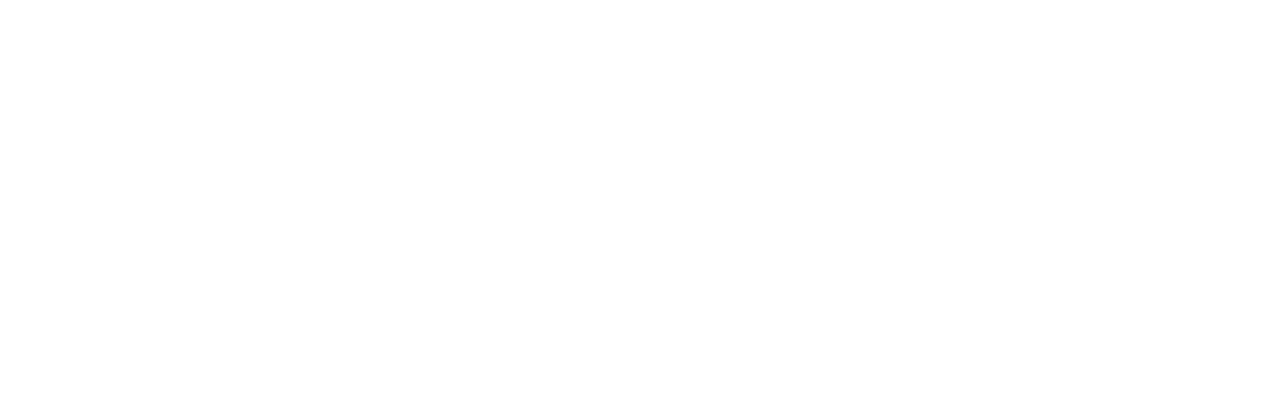
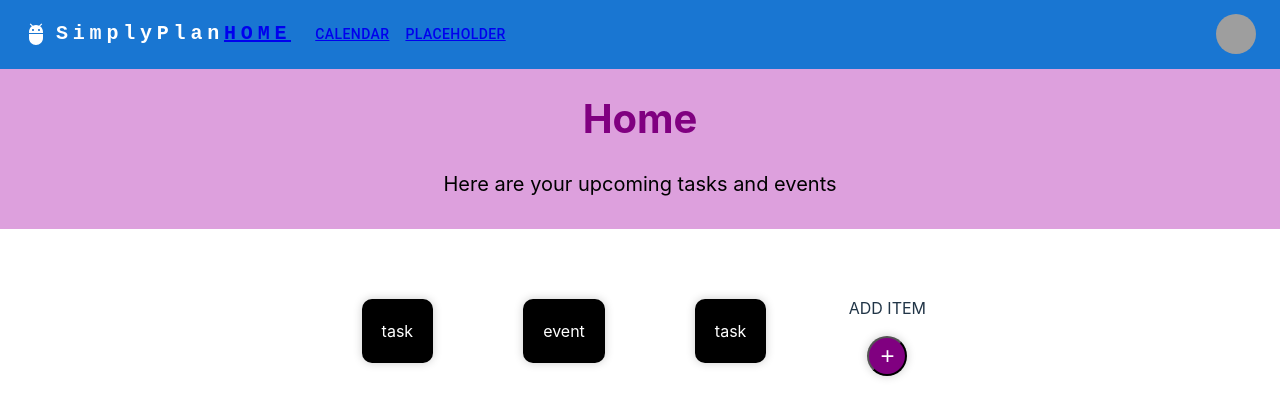
Before and after one commit to saikot-paul/habit-tracker, a React (Vite) app in the folder client/: page /maincontent in a window 1280 px wide. Before the commit this address had no page. Shown: the top 418 px of the page. Built offline with nearby package versions, Linux system fonts and the light colour scheme; grey boxes are pictures that could not be loaded.

Commit message:
This is the Initial commit to test git through cmd terminal

```diff
--- a/client/src/App.tsx
+++ b/client/src/App.tsx
@@ -3,15 +3,16 @@ import { BrowserRouter as Router, Route, Routes } from 'react-router-dom';
 import Login from './Login';
 import Register from './pages/Register';
 import Home from './pages/Home';
+import MainContent from './pages/MainContent';
 
 function App() {
   return (
     <Router>
       <Routes>
         <Route path="/" element={<Login />} />
-        <Route path="/home" element={<Home />} />
         <Route path="/login" element={<Login />} />
         <Route path="/register" element={<Register />} />
+        <Route path="maincontent/*" element={<MainContent />} />
       </Routes>
     </Router>
   );
--- a/client/src/Login.tsx
+++ b/client/src/Login.tsx
@@ -2,10 +2,12 @@
 
 import React, { useState } from 'react';
 import {Routes, Route, useNavigate, Link} from 'react-router-dom';
-import './assets/Login.css';
-import Home from './pages/Home';
-import Register from './pages/Register.tsx';
+import './assets/Login.css'; // Import your CSS file for styling
+import Home from './pages/MainContent';
+import Calendar from './pages/Calendar';
+import Register from './pages/Register';
 import axios from "axios";
+import MainContent from './pages/MainContent';
 
 const Login: React.FC = () => {
   const [user, setUser] = useState("");
@@ -13,7 +15,7 @@ const Login: React.FC = () => {
   const [error, setError] = useState("");
   const navigate = useNavigate();
   const gotoHome = () => {
-    navigate("/home");
+    navigate("/maincontent");
   };
 
   const baseURL = "http://localhost:3000/";
@@ -76,7 +78,7 @@ const Login: React.FC = () => {
         </button>
         <label>Dont have an account? Create one <Link to="/register"><span className="colored-words">now.</span></Link></label>
         <Routes>
-          <Route path="/home" element={<Home />} />
+          <Route path="/maincontent" element={<MainContent />} />
           <Route path="/register" element={<Register />} />
         </Routes>
         {error && <p className="error-message">{error}</p>}
--- a/client/src/components/navBar/NavigationBar.tsx
+++ b/client/src/components/navBar/NavigationBar.tsx
@@ -12,9 +12,10 @@ import Button from "@mui/material/Button";
 import Tooltip from "@mui/material/Tooltip";
 import MenuItem from "@mui/material/MenuItem";
 import AdbIcon from "@mui/icons-material/Adb";
+import {NavLink} from "react-router-dom";
 
-const pages = ["Products", "Pricing", "Blog"];
-const settings = ["Profile", "Account", "Dashboard", "Logout"];
+const pages = ["Calendar", "placeholder"];
+const settings = ["Logout"];
 
 function ResponsiveAppBar() {
   const [anchorElNav, setAnchorElNav] = React.useState<null | HTMLElement>(
@@ -39,6 +40,10 @@ function ResponsiveAppBar() {
     setAnchorElUser(null);
   };
 
+  const handleLogout = () => {
+    setAnchorElUser(null);
+  };
+
   return (
     <AppBar position="static">
       <Container maxWidth="xl">
@@ -60,6 +65,7 @@ function ResponsiveAppBar() {
             }}
           >
             SimplyPlan
+            <NavLink to="/maincontent">HOME</NavLink>
           </Typography>
 
           <Box sx={{ flexGrow: 1, display: { xs: "flex", md: "none" } }}>
@@ -93,7 +99,9 @@ function ResponsiveAppBar() {
             >
               {pages.map((page) => (
                 <MenuItem key={page} onClick={handleCloseNavMenu}>
-                  <Typography textAlign="center">{page}</Typography>
+                  <Typography textAlign="center">
+                    <NavLink to={`/maincontent/${page}`}>{page}</NavLink>
+                  </Typography>
                 </MenuItem>
               ))}
             </Menu>
@@ -115,7 +123,7 @@ function ResponsiveAppBar() {
               textDecoration: "none",
             }}
           >
-            LOGO
+            <NavLink to="/maincontent">HOME</NavLink>
           </Typography>
           <Box sx={{ flexGrow: 1, display: { xs: "none", md: "flex" } }}>
             {pages.map((page) => (
@@ -124,7 +132,7 @@ function ResponsiveAppBar() {
                 onClick={handleCloseNavMenu}
                 sx={{ my: 2, color: "white", display: "block" }}
               >
-                {page}
+                <NavLink to={`/maincontent/${page}`}>{page}</NavLink>
               </Button>
             ))}
           </Box>
@@ -153,7 +161,9 @@ function ResponsiveAppBar() {
             >
               {settings.map((setting) => (
                 <MenuItem key={setting} onClick={handleCloseUserMenu}>
-                  <Typography textAlign="center">{setting}</Typography>
+                  <Typography textAlign="center">
+                    <NavLink to="/">{settings}</NavLink>
+                  </Typography>
                 </MenuItem>
               ))}
             </Menu>
--- /dev/null
+++ b/client/src/pages/Calendar.tsx
@@ -0,0 +1,13 @@
+import BasicDateCalendar from "../components/calender/BasicDateCalender";
+import * as React from 'react';
+import NavigationBar from '../components/navBar/NavigationBar';
+
+
+export default function Calendar() {
+    return (
+        <div>
+            <h1>hello</h1>
+            <BasicDateCalendar/>
+        </div>
+     );
+}
--- /dev/null
+++ b/client/src/pages/Home.css
@@ -0,0 +1,57 @@
+
+
+.header {
+    background-color: plum;
+    padding: 10px;
+    text-align: center;
+  }
+
+.header h1 {
+    font-size: 40px;
+    color: purple;
+    margin: 10px;
+}
+
+.header p {
+    font-size: 20px;
+    color: black;
+}
+
+.content {
+    display: flex;
+    justify-content: center;
+
+    gap: 50px;
+    margin: 50px;
+}
+
+.item {
+    background-color: black;
+    color: white;
+    padding: 20px;
+    margin: 20px;
+    text-align: center;
+    border-radius: 10px;
+    box-shadow: 0 0 10px 0 rgba(0,0,0,0.2);
+}
+
+.button-container {
+    display: flex;
+    flex-direction: column;
+    align-items: center;
+    height: 100px;
+    width: 100px;
+    border: solid 1px white;
+    border-radius: 50%;
+}
+
+.add-item {
+    background-color: purple;
+    color: white;
+    height: 40px;
+    width: 40px;
+    font-size: x-large;
+    text-align: center;
+    border-radius: 50px;
+    box-shadow: 0 0 10px 0 rgba(0,0,0,0.2);
+}
--- a/client/src/pages/Home.tsx
+++ b/client/src/pages/Home.tsx
@@ -1,11 +1,27 @@
-import NavigationBar from "../components/navBar/NavigationBar";
-import MainContent from './MainContent';
+import React from 'react'
+import './Home.css'
 
 export default function Home() {
-  return (
-    <div className = "main">
-      <NavigationBar />
-      <MainContent />
-    </div>
-  );
+    const mockItems: any[] = ["task", "event", "task"]
+    const [items, setItems] = React.useState(mockItems)
+
+    function addItem() {
+        setItems([...items, "task"])
+    }
+
+    return (
+        <div className='home'>
+            <div className='header'>
+                <h1>Home</h1>
+                <p>Here are your upcoming tasks and events</p>
+            </div>
+            <div className='content'>
+                {items.map((item, index) => { return <div className='item' key={index}>{item}</div> })}
+                <div className='button-container'>
+                    <p className='button-header'>ADD ITEM</p>
+                    <button className='add-item' onClick={addItem}>+</button>
+                </div>
+            </div>
+        </div>
+    )
 }
--- a/client/src/pages/MainContent.tsx
+++ b/client/src/pages/MainContent.tsx
@@ -1,27 +1,19 @@
-import React from 'react'
-import './MainContent.css'
+import BasicDateCalendar from "../components/calender/BasicDateCalender";
+import NavigationBar from "../components/navBar/NavigationBar";
+import Home from './Home';
+import { Route, Routes, Router } from "react-router-dom";
 
 export default function MainContent() {
-    const mockItems: any[] = ["task", "event", "task"]
-    const [items, setItems] = React.useState(mockItems)
+  return (
+    <div className = "main-content">
+      <NavigationBar />
 
-    function addItem() {
-        setItems([...items, "task"])
-    }
+        <Routes>
+          <Route path="/" element={<Home/>}/>
+          <Route path="Calendar" element={<BasicDateCalendar/>}/>
+        </Routes>
 
-    return (
-        <div className='main-container'>
-            <div className='header'>
-                <h1>Home</h1>
-                <p>Here are you upcoming tasks and events</p>
-            </div>
-            <div className='content'>
-                {items.map((item, index) => { return <div className='item' key={index}>{item}</div> })}
-                <div className='button-container'>
-                    <p className='button-header'>ADD ITEM</p>
-                    <button className='add-item' onClick={addItem}>+</button>
-                </div>
-            </div>
-        </div>
-    )
+
+    </div>
+  );
 }
```
Also changed, not shown: 1 other file (tests, documents, lock files or other folders).
